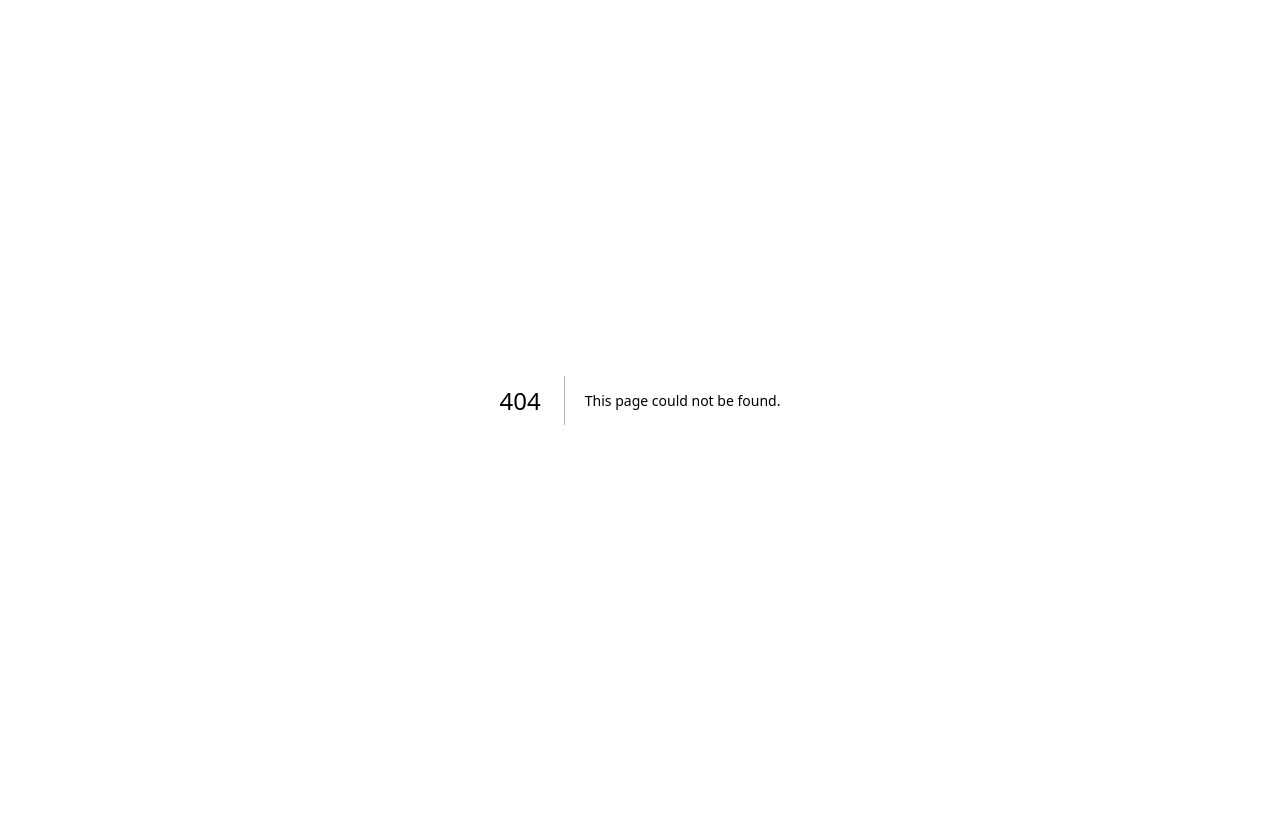
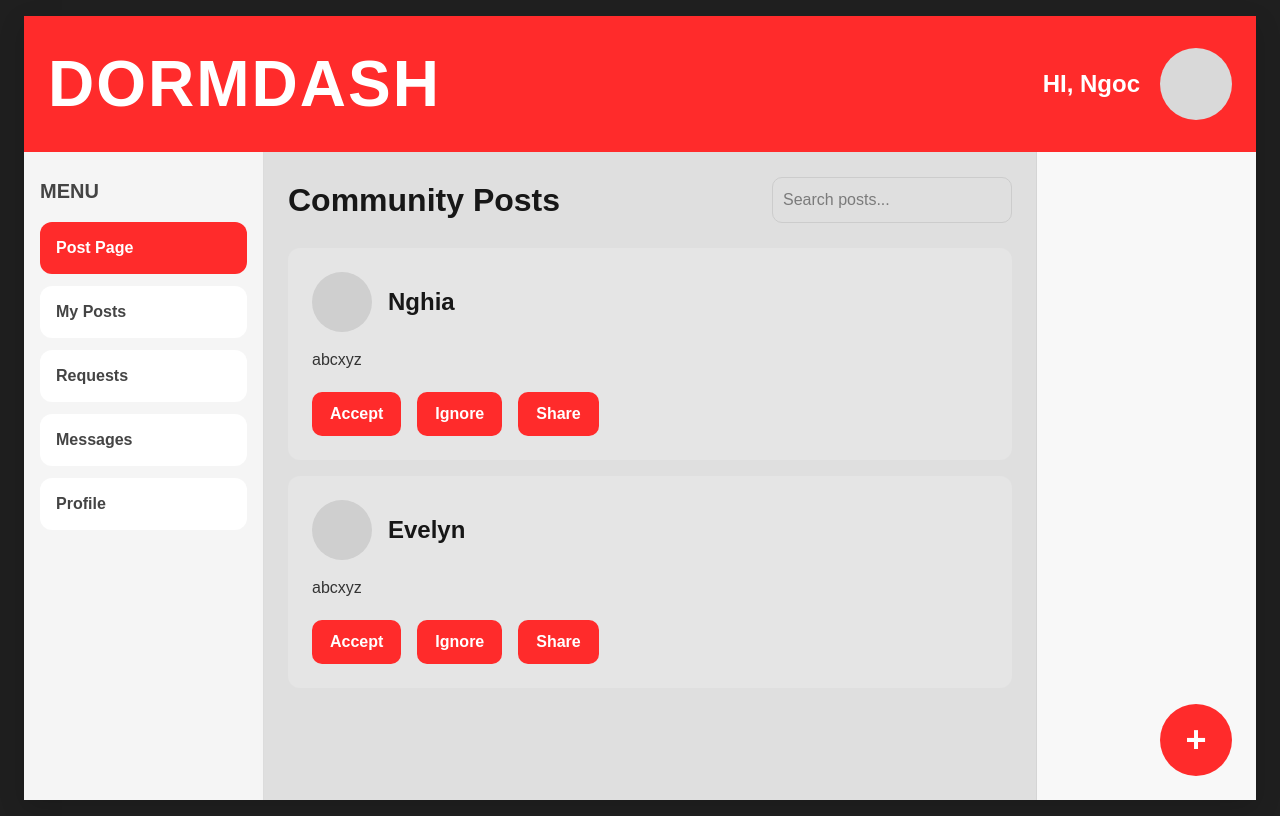
Before and after one commit to NghiaNguyen3004/Hackathon-Spring-2026, a Next.js app in the folder dormdash/: page /post in a window 1280 px wide. Before the commit this address had no page. Built offline with nearby package versions, Linux system fonts and the light colour scheme.

Commit message:
Postpage frame

```diff
--- /dev/null
+++ b/dormdash/app/post/PostPage.module.css
@@ -0,0 +1,45 @@
+.wrapper {
+    width: 100%;
+  }
+
+  .headerRow {
+    display: flex;
+    justify-content: space-between;
+    align-items: center;
+    margin-bottom: 24px;
+  }
+
+  .pageTitle {
+    margin: 0;
+    font-size: 32px;
+    font-weight: 700;
+  }
+
+  .searchInput {
+    width: 240px;
+    padding: 10px;
+    border-radius: 10px;
+    border: 1px solid #ccc;
+  }
+
+  .feed {
+    display: flex;
+    flex-direction: column;
+    gap: 16px;
+  }
+
+  .card {
+    background: white;
+    padding: 20px;
+    border-radius: 16px;
+  }
+
+  .title {
+    margin: 0 0 8px 0;
+    font-size: 20px;
+  }
+
+  .description {
+    margin: 0;
+    color: #555;
+  }
--- /dev/null
+++ b/dormdash/app/post/page.tsx
@@ -0,0 +1,32 @@
+import AppShell from "@/components/Layout/AppShell";
+import PostCard from "@/components/PostCard/PostCard";
+import styles from "./PostPage.module.css";
+
+export default function PostPage() {
+  return (
+    <AppShell username="Ngoc">
+      <div className={styles.wrapper}>
+        <div className={styles.headerRow}>
+          <h2 className={styles.pageTitle}>Community Posts</h2>
+          <input
+            type="text"
+            placeholder="Search posts..."
+            className={styles.searchInput}
+          />
+        </div>
+
+        <div className={styles.feed}>
+          <PostCard
+            username="Nghia"
+            content="abcxyz"
+          />
+
+          <PostCard
+            username="Evelyn"
+            content="abcxyz"
+          />
+        </div>
+      </div>
+    </AppShell>
+  );
+}
--- /dev/null
+++ b/dormdash/components/Header/Header.module.css
@@ -0,0 +1,40 @@
+.header {
+    display: flex;
+    justify-content: space-between;
+    align-items: center;
+
+    background-color: #ff2b2b;
+    padding: 20px 24px;
+  }
+
+  /* Logo */
+  .logo {
+    margin: 0;
+    color: white;
+
+    font-size: 64px;
+    font-weight: 900;
+    letter-spacing: 2px;
+  }
+
+  /* Right side */
+  .userSection {
+    display: flex;
+    align-items: center;
+    gap: 20px;
+  }
+
+  .greeting {
+    color: white;
+    font-size: 24px;
+    font-weight: 700;
+  }
+
+  /* Avatar circle */
+  .avatar {
+    width: 72px;
+    height: 72px;
+    border-radius: 50%;
+
+    background-color: #d9d9d9;
+  }
--- /dev/null
+++ b/dormdash/components/Header/Header.tsx
@@ -0,0 +1,25 @@
+import styles from "./Header.module.css";
+
+type HeaderProps = {
+  username?: string;
+};
+
+export default function Header({ username = "Username" }: HeaderProps) {
+  return (
+    <header className={styles.header}>
+
+      {/* Logo */}
+      <h1 className={styles.logo}>DORMDASH</h1>
+
+      {/* User section */}
+      <div className={styles.userSection}>
+        <span className={styles.greeting}>
+          HI, {username}
+        </span>
+
+        <div className={styles.avatar}></div>
+      </div>
+
+    </header>
+  );
+}
--- /dev/null
+++ b/dormdash/components/Layout/AppShell.module.css
@@ -0,0 +1,90 @@
+.page {
+    min-height: 100vh;
+    background-color: #1f1f1f;
+    padding: 16px 24px;
+  }
+
+  .container {
+    min-height: 95vh;
+    background-color: #efefef;
+    overflow: hidden;
+    box-shadow: 0 8px 24px rgba(0, 0, 0, 0.15);
+  }
+
+  .body {
+    display: grid;
+    grid-template-columns: 240px 1fr 220px;
+    min-height: calc(95vh - 112px);
+  }
+
+  .sidebarArea {
+    background-color: #f5f5f5;
+  }
+
+  .contentArea {
+    background-color: #dfdfdf;
+    padding: 24px;
+  }
+
+  .rightArea {
+    position: relative;
+    border-left: 1px solid #d5d5d5;
+    background-color: #f8f8f8;
+    padding: 24px;
+  }
+
+  .quickActionsBox {
+    background-color: white;
+    border-radius: 16px;
+    padding: 16px;
+    box-shadow: 0 4px 14px rgba(0, 0, 0, 0.06);
+  }
+
+  .quickTitle {
+    margin: 0 0 12px 0;
+    font-size: 18px;
+    font-weight: 700;
+    color: #333;
+    text-transform: uppercase;
+  }
+
+  .quickButtons {
+    display: flex;
+    flex-direction: column;
+    gap: 10px;
+  }
+
+  .quickButton {
+    border: none;
+    border-radius: 10px;
+    background-color: #f1f1f1;
+    padding: 10px 12px;
+    text-align: left;
+    font-size: 14px;
+    font-weight: 600;
+    color: #444;
+    cursor: pointer;
+  }
+
+  .quickButton:hover {
+    background-color: #e5e5e5;
+  }
+
+  .fab {
+    position: absolute;
+    right: 24px;
+    bottom: 24px;
+    width: 72px;
+    height: 72px;
+    border: none;
+    border-radius: 50%;
+    background-color: #ff2b2b;
+    color: white;
+    font-size: 36px;
+    font-weight: 700;
+    cursor: pointer;
+  }
+
+  .fab:hover {
+    transform: scale(1.05);
+  }
--- /dev/null
+++ b/dormdash/components/Layout/AppShell.tsx
@@ -0,0 +1,36 @@
+import { ReactNode } from "react";
+import Header from "../Header/Header";
+import Sidebar from "../Sidebar/Sidebar";
+import styles from "./AppShell.module.css";
+
+type AppShellProps = {
+  children: ReactNode;
+  username?: string;
+};
+
+export default function AppShell({
+  children,
+  username = "Username",
+}: AppShellProps) {
+  return (
+    <main className={styles.page}>
+      <div className={styles.container}>
+        <Header username={username} />
+
+        <div className={styles.body}>
+          <div className={styles.sidebarArea}>
+            <Sidebar />
+          </div>
+
+          <section className={styles.contentArea}>{children}</section>
+
+          <aside className={styles.rightArea}>
+
+
+            <button className={styles.fab}>+</button>
+          </aside>
+        </div>
+      </div>
+    </main>
+  );
+}
--- /dev/null
+++ b/dormdash/components/PostCard/PostCard.module.css
@@ -0,0 +1,59 @@
+.card {
+    background-color: #e5e5e5;
+    padding: 24px;
+    border-radius: 12px;
+  }
+
+  /* Header */
+  .header {
+    display: flex;
+    align-items: center;
+    gap: 16px;
+    margin-bottom: 16px;
+  }
+
+  .avatar {
+    width: 60px;
+    height: 60px;
+    border-radius: 50%;
+    background-color: #cfcfcf;
+  }
+
+  .username {
+    margin: 0;
+    font-size: 24px;
+    font-weight: 800;
+  }
+
+  /* Content */
+  .content {
+    margin: 0 0 20px 0;
+    line-height: 1.5;
+    color: #333;
+  }
+
+  /* Actions */
+  .actions {
+    display: flex;
+    gap: 16px;
+  }
+
+  /* Buttons */
+  .actions button {
+    border: none;
+    padding: 10px 18px;
+    border-radius: 10px;
+    font-weight: 600;
+    cursor: pointer;
+  }
+
+  .accept,
+  .ignore,
+  .share {
+    background-color: #ff2b2b;
+    color: white;
+  }
+
+  .actions button:hover {
+    opacity: 0.85;
+  }
--- /dev/null
+++ b/dormdash/components/PostCard/PostCard.tsx
@@ -0,0 +1,30 @@
+import styles from "./PostCard.module.css";
+
+type PostCardProps = {
+  username: string;
+  content: string;
+};
+
+export default function PostCard({ username, content }: PostCardProps) {
+  return (
+    <div className={styles.card}>
+
+      {/* Header */}
+      <div className={styles.header}>
+        <div className={styles.avatar}></div>
+        <h3 className={styles.username}>{username}</h3>
+      </div>
+
+      {/* Content */}
+      <p className={styles.content}>{content}</p>
+
+      {/* Actions */}
+      <div className={styles.actions}>
+        <button className={styles.accept}>Accept</button>
+        <button className={styles.ignore}>Ignore</button>
+        <button className={styles.share}>Share</button>
+      </div>
+
+    </div>
+  );
+}
--- /dev/null
+++ b/dormdash/components/Sidebar/Sidebar.module.css
@@ -0,0 +1,45 @@
+.sidebar {
+    background-color: #f5f5f5;
+    border-right: 1px solid #dcdcdc;
+    padding: 24px 16px;
+    height: 100%;
+  }
+
+  .title {
+    margin: 0 0 16px 0;
+    font-size: 20px;
+    font-weight: 700;
+    color: #444;
+    text-transform: uppercase;
+  }
+
+  .nav {
+    display: flex;
+    flex-direction: column;
+    gap: 12px;
+  }
+
+  .item,
+  .active {
+    display: block;
+    text-decoration: none;
+    padding: 14px 16px;
+    border-radius: 12px;
+    font-weight: 600;
+  }
+
+  /* default */
+  .item {
+    background-color: white;
+    color: #444;
+  }
+
+  .item:hover {
+    background-color: #ececec;
+  }
+
+  /* active */
+  .active {
+    background-color: #ff2b2b;
+    color: white;
+  }
--- /dev/null
+++ b/dormdash/components/Sidebar/Sidebar.tsx
@@ -0,0 +1,32 @@
+import Link from "next/link";
+import styles from "./Sidebar.module.css";
+
+export default function Sidebar() {
+  return (
+    <aside className={styles.sidebar}>
+      <h2 className={styles.title}>Menu</h2>
+
+      <nav className={styles.nav}>
+        <Link href="/post" className={styles.active}>
+          Post Page
+        </Link>
+
+        <Link href="/myposts" className={styles.item}>
+          My Posts
+        </Link>
+
+        <Link href="/requests" className={styles.item}>
+          Requests
+        </Link>
+
+        <Link href="/messages" className={styles.item}>
+          Messages
+        </Link>
+
+        <Link href="/profile" className={styles.item}>
+          Profile
+        </Link>
+      </nav>
+    </aside>
+  );
+}
```
